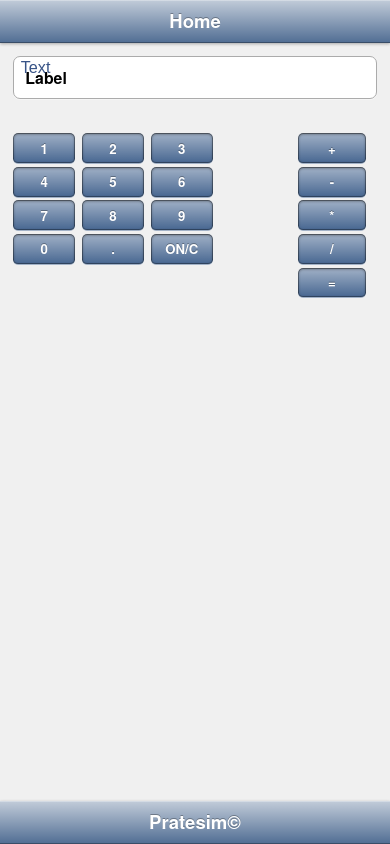
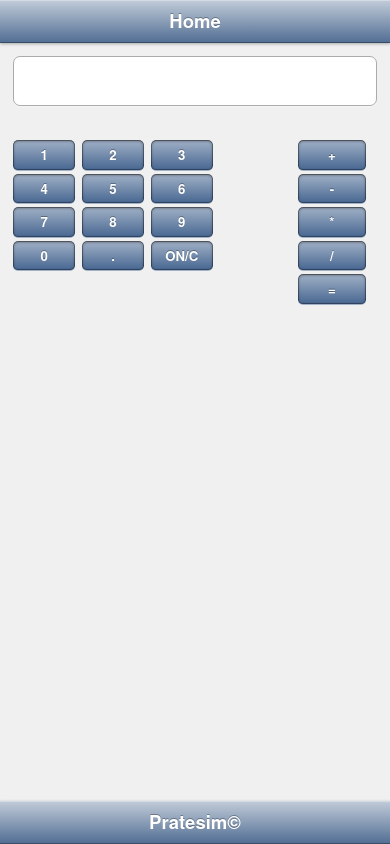
Before and after one commit to pratesim/CalcolatriceKendoUI, a plain HTML site: page CalcolatriceKendoUI/index.html in a window 390 px wide. Drawn offline with Linux system fonts and the light colour scheme; some packages are replaced by stand-ins of ours.

Commit message:
aggiustato il display che non visualizzava niente

```diff
--- a/CalcolatriceKendoUI/index.html
+++ b/CalcolatriceKendoUI/index.html
@@ -17,10 +17,8 @@
         <div id="homeView" data-role="view" data-title="Home" data-layout="homeLayout">
 
           	<ul data-role="listview" data-style="inset">
-               <li>
-                   <label>Label
-                       <input id="display" type="text" value="Text" />
-                   </label>
+               <li style="height: 50px;">
+                       <input id="display" type="text" readonly="true"/>
                </li>
            </ul>
            <div id="tastieraNumeri">
--- a/CalcolatriceKendoUI/styles/main.css
+++ b/CalcolatriceKendoUI/styles/main.css
@@ -143,7 +143,7 @@ body, html {
 }
 #display{
 	width: 100%;
-	height: 10%;
+	height: 100%;
 }
 .km-button:not(.numberButton){
 	width: 60%;
```
